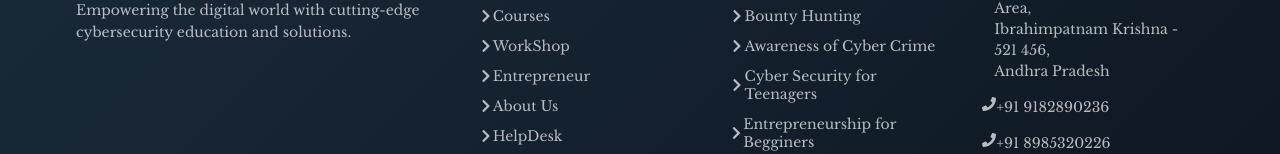
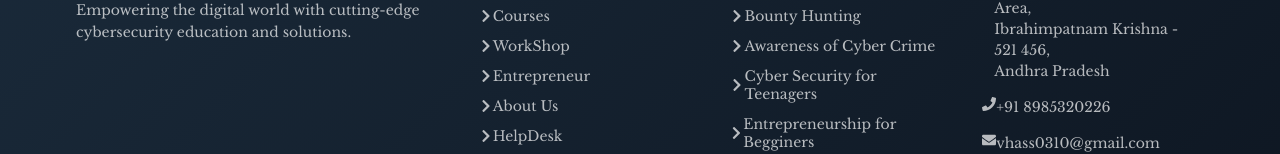
Before and after one commit to praseen17/v_frontend, a React (Vite) app: page /course/1 in a window 1280 px wide. Shown: the part 663-817 px from the top of the page. Built offline with nearby package versions, Linux system fonts and the light colour scheme; no server answers; a web font is replaced by a local one.

Commit message:
Update Footer.jsx

```diff
--- a/src/components/footer/Footer.jsx
+++ b/src/components/footer/Footer.jsx
@@ -49,7 +49,6 @@ const Footer = () => {
                 <h4 className="footer-title">Contact Us</h4>
                 <ul className="footer-contact">
                   <li><FaMapMarkerAlt /> <span>#2-1-70, Brilliants School Area,<br />Ibrahimpatnam Krishna - 521 456,<br />Andhra Pradesh</span></li>
-                  <li><FaPhone /> +91 9182890236</li>
                   <li><FaPhone /> +91 8985320226</li>
                   <li><FaEnvelope /> vhass0310@gmail.com</li>
                 </ul>
```
